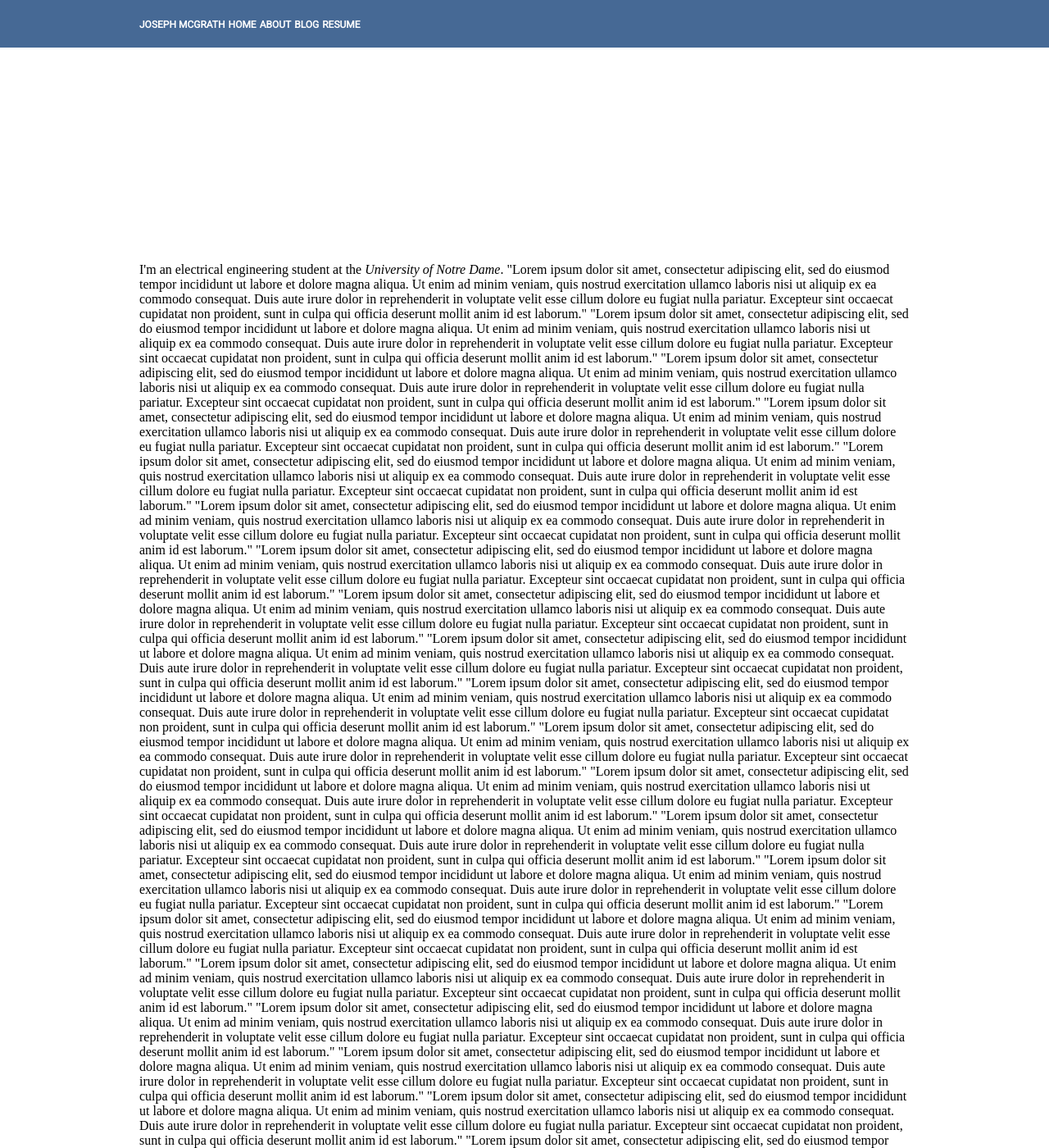
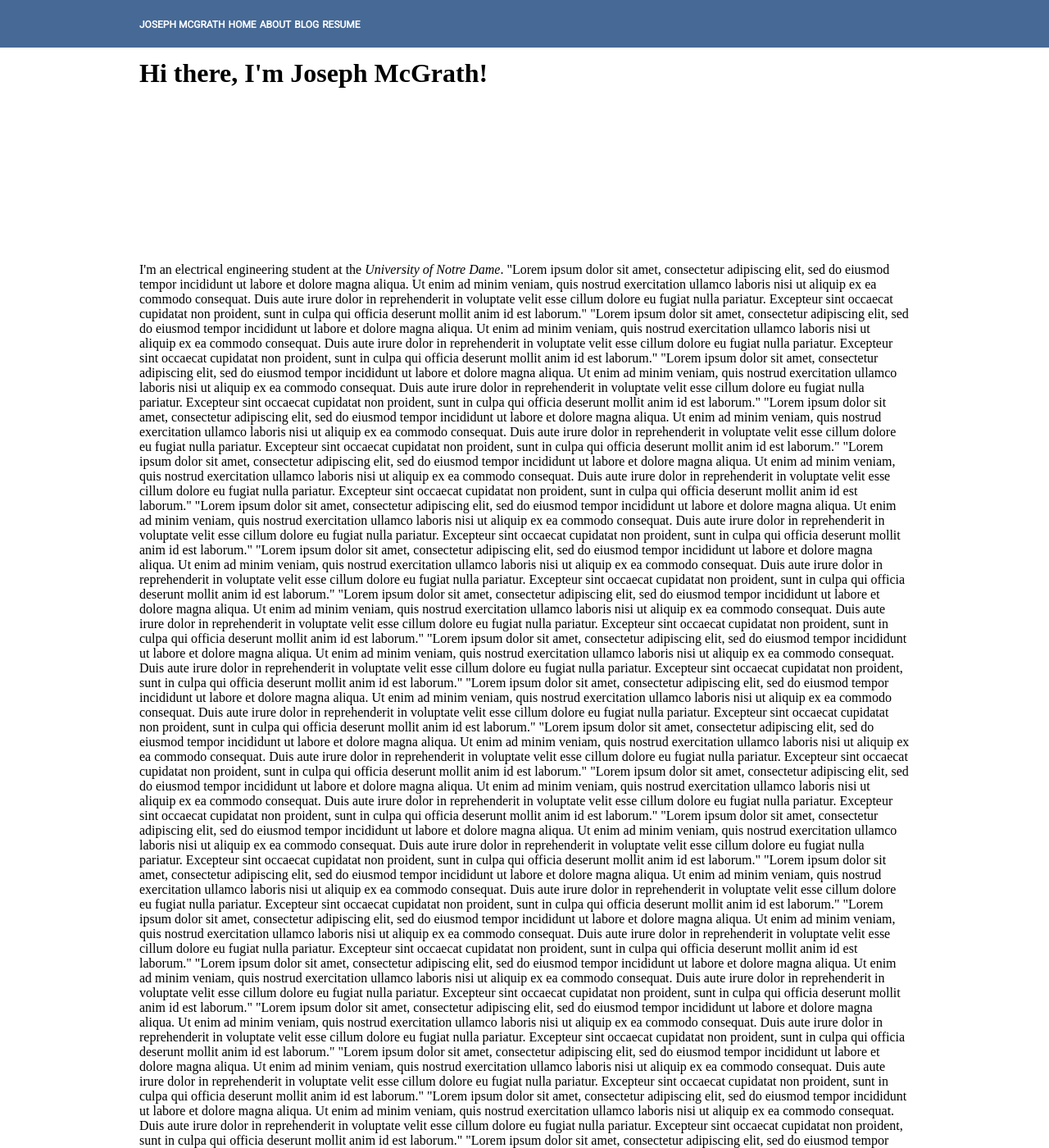
Before and after one commit to josepmcgrath/josepmcgrath.github.io, a Jekyll site: the page built from index.html, in a window 1280 px wide and 1400 px high. Shown: the whole window at 82% size. Built offline with Jekyll 4.4.1, drawn with Linux system fonts in a browser that asks for light colours.

Commit message:
Update main.css

```diff
--- a/css/main.css
+++ b/css/main.css
@@ -41,3 +41,8 @@
     position: relative;
     top: 240px;
 }
+
+h1 {
+    position: relative;
+    top: 50px;
+}
```
